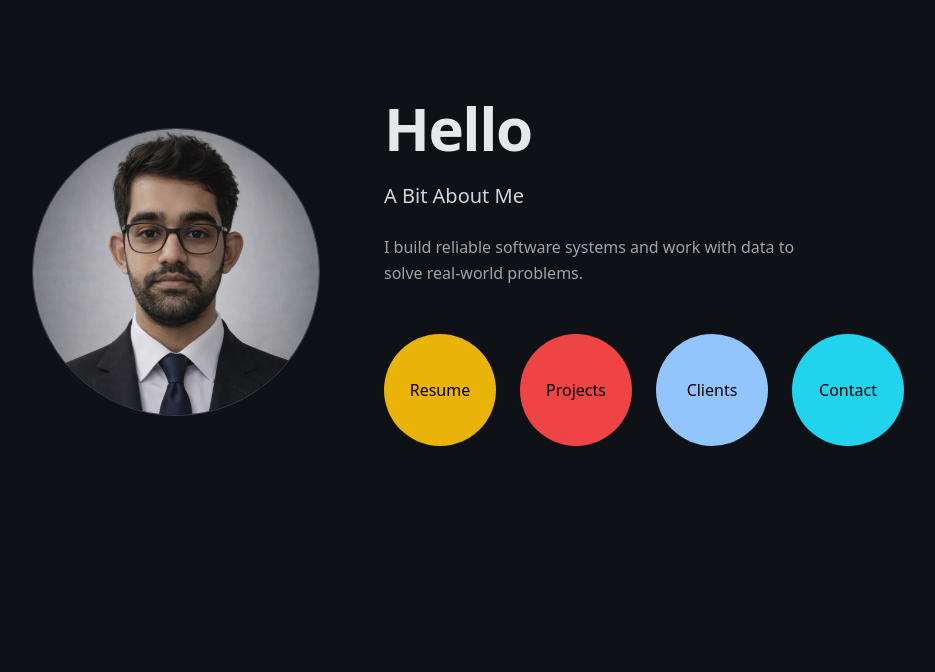
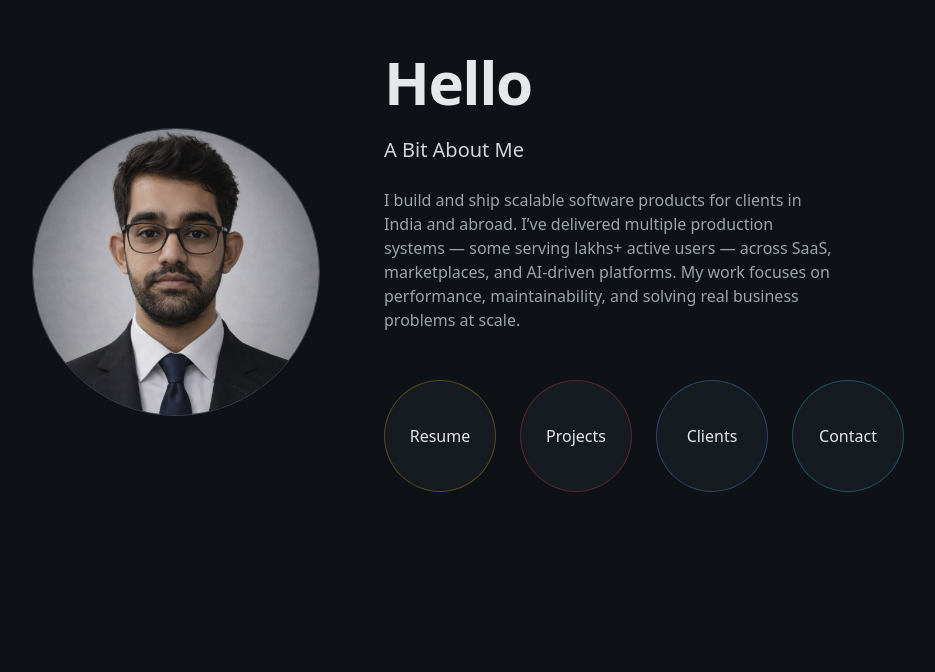
Before and after one commit to VishwajeetBhardwaj26/Portfolio_Final, a Next.js app: page / in a window 1280 px wide. Shown: the part 128-800 px from the top of the page, without its empty margins (288-1223 px from the left). Built offline with nearby package versions, Linux system fonts and the light colour scheme.

Commit message:
circular button fixed

```diff
--- a/app/page.js
+++ b/app/page.js
@@ -85,57 +85,96 @@ export default function Home() {
               initial={{ opacity: 0, y: 10 }}
               animate={{ opacity: 1, y: 0 }}
               transition={{ delay: 0.4, duration: 0.5 }}
-              className="text-gray-400 leading-relaxed max-w-md"
+              className="
+                text-gray-400
+                leading-relaxed
+                text-sm sm:text-base
+                max-w-full sm:max-w-md
+              "
             >
-              I build reliable software systems and work with data to solve real-world problems.
+              I build and ship scalable software products for clients in India and abroad.
+              I’ve delivered multiple production systems — some serving lakhs+ active users —
+              across SaaS, marketplaces, and AI-driven platforms.
+              My work focuses on performance, maintainability, and solving real business problems
+              at scale.
             </motion.p>
+
 
             {/* CIRCULAR BUTTONS */}
            <motion.div
             initial={{ opacity: 0 }}
             animate={{ opacity: 1 }}
             transition={{ delay: 0.5 }}
-              className="flex gap-6 pt-6"
+            className="
+              grid grid-cols-2 gap-4 pt-6
+              sm:flex sm:flex-wrap sm:gap-6
+            "
           >
             <a
               href="/Vishwajeet_Bhardwaj_Resume.pdf"
               download
-                className="w-28 h-28 rounded-full bg-yellow-500 text-black
+              className="
+                w-24 h-24 sm:w-28 sm:h-28
+                rounded-full
+                bg-[#161B22] text-gray-200
+                border border-yellow-500/30
                 flex items-center justify-center font-medium
-                          hover:scale-105 transition"
+                hover:border-yellow-400 hover:text-yellow-400
+                hover:scale-105 transition
+              "
             >
               Resume
             </a>
-
 
             <motion.a
               href="#projects"
               whileHover={{ scale: 1.08 }}
               whileTap={{ scale: 0.95 }}
-                className="w-28 h-28 rounded-full bg-red-500 text-black
-                           flex items-center justify-center font-medium"
+              className="
+                w-24 h-24 sm:w-28 sm:h-28
+                rounded-full
+                bg-[#161B22] text-gray-200
+                border border-red-500/30
+                flex items-center justify-center font-medium
+                hover:border-red-400 hover:text-red-400
+              "
             >
               Projects
             </motion.a>
+
             <motion.a
               href="#clients"
               whileHover={{ scale: 1.08 }}
               whileTap={{ scale: 0.95 }}
-                className="w-28 h-28 rounded-full bg-blue-300 text-black
-                           flex items-center justify-center font-medium"
+              className="
+                w-24 h-24 sm:w-28 sm:h-28
+                rounded-full
+                bg-[#161B22] text-gray-200
+                border border-blue-400/30
+                flex items-center justify-center font-medium
+                hover:border-blue-300 hover:text-blue-300
+              "
             >
               Clients
             </motion.a>
+
             <motion.a
               href="#contact"
               whileHover={{ scale: 1.08 }}
               whileTap={{ scale: 0.95 }}
-                className="w-28 h-28 rounded-full bg-cyan-400 text-black
-                           flex items-center justify-center font-medium"
+              className="
+                w-24 h-24 sm:w-28 sm:h-28
+                rounded-full
+                bg-[#161B22] text-gray-200
+                border border-cyan-400/30
+                flex items-center justify-center font-medium
+                hover:border-cyan-300 hover:text-cyan-300
+              "
             >
               Contact
             </motion.a>
           </motion.div>
+
           </motion.div>
         </div>
       </section>
```
Lines whose indentation alone changed are shown as unchanged.
